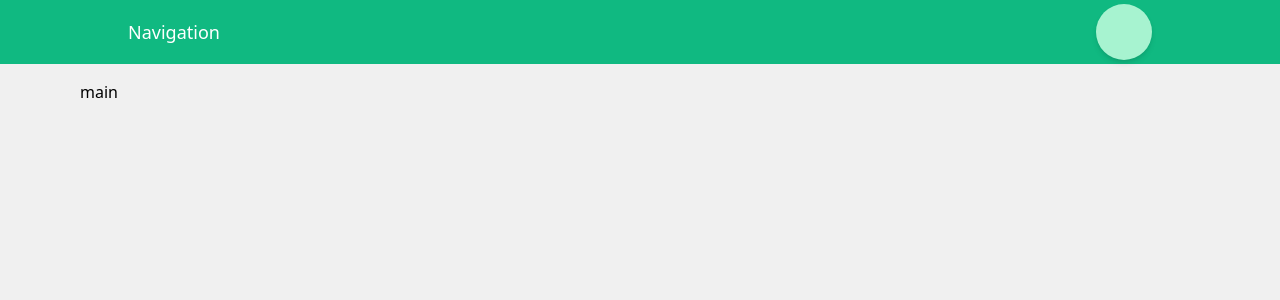
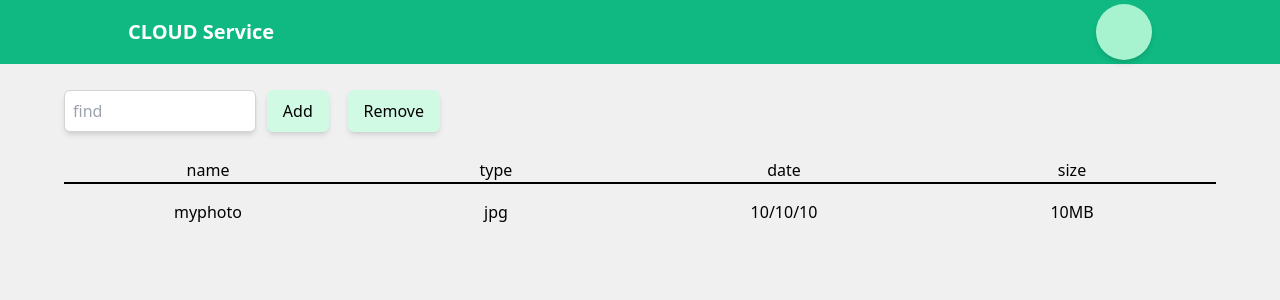
Before and after one commit to hryashik/cloud-v2, a Vue app: page / in a window 1280 px wide. Shown: the top 300 px of the page. Built offline with nearby package versions, Linux system fonts and the light colour scheme; sample sign-in values are in the browser's storage; what vue3-click-away would draw is missing.

Commit message:
create cell

```diff
--- a/src/App.vue
+++ b/src/App.vue
@@ -23,7 +23,7 @@ onBeforeMount(() => {
 
 <template>
    <Header v-if="state.isAuth" />
-   <RouterView class="px-4 py-4 lg:px-20"/>
+   <RouterView class="px-4 py-4 lg:px-16"/>
 </template>
 
 <style>
--- a/src/components/Header.vue
+++ b/src/components/Header.vue
@@ -1,17 +1,27 @@
 <script setup lang="ts">
 import { ref } from "vue";
+import { useStore } from "vuex";
+import { key } from "../store/store";
+
+const { commit } = useStore(key);
 const isActiveMenu = ref(false);
 const root = ref<HTMLUListElement>();
+
+const toggleMenu = () => (isActiveMenu.value = !isActiveMenu.value);
 function clickOnAvatar(event: Event) {
    event.stopPropagation();
-   isActiveMenu.value = true;
+   toggleMenu();
    const handler = (e: MouseEvent) => {
       if (e.target !== root.value) {
          isActiveMenu.value = false;
          document.body.removeEventListener("click", handler);
       }
    };
+
    document.body.addEventListener("click", handler);
+}
+function logout() {
+   commit("logoutUser");
 }
 </script>
 
@@ -20,7 +30,7 @@ function clickOnAvatar(event: Event) {
       <div
          class="mx-auto flex h-full max-w-sm items-center justify-between text-white md:max-w-2xl lg:max-w-5xl">
          <div>
-            <p class="text-lg">Navigation</p>
+            <p class="text-xl font-bold">CLOUD Service</p>
          </div>
          <div>
             <div
@@ -29,10 +39,12 @@ function clickOnAvatar(event: Event) {
                <div
                   class="absolute right-0 top-[56px] h-auto w-36 rounded-md bg-neutral-300"
                   v-show="isActiveMenu">
-                  <ul class="menu text-center text-black" ref="root">
+                  <ul
+                     class="menu select-none text-center text-black"
+                     ref="root">
                      <li>Settings</li>
                      <li>Dashboard</li>
-                     <li>Logout</li>
+                     <li @click="logout">Logout</li>
                   </ul>
                </div>
             </div>
--- a/src/components/ui/MyInput.vue
+++ b/src/components/ui/MyInput.vue
@@ -2,6 +2,7 @@
 const { type, value } = defineProps({
    value: { type: String },
    type: { type: String, required: true },
+   placeholder: String,
 });
 const emit = defineEmits(["changeValue"]);
 function changeValue(e: Event) {
@@ -12,10 +13,11 @@ function changeValue(e: Event) {
 
 <template>
    <input
-      class="mb-2 rounded-md border border-neutral-300 p-2"
+      class="border border-neutral-300 p-2 first-letter:rounded-md"
       :type="type"
       :value="value"
       :id="type"
+      :placeholder="placeholder"
       @change="changeValue"
       autocomplete="false" />
 </template>
--- a/src/pages/main/Main.vue
+++ b/src/pages/main/Main.vue
@@ -1,8 +1,11 @@
 <script setup lang="ts">
+import Tabs from "./components/Tabs.vue";
+import MainBody from "./components/MainBody.vue"
 </script>
 
 <template>
-<div class="">
-   main
-</div>
+   <div>
+      <Tabs />
+      <MainBody />
+   </div>
 </template>
--- /dev/null
+++ b/src/pages/main/components/MainBody.vue
@@ -0,0 +1,27 @@
+<script setup lang="ts">
+import { ref } from "vue";
+import { FileType } from "../../../types/file.ts";
+import StringOfTable from "./StringOfTable.vue";
+
+const files = ref<FileType[]>([
+   { name: "myphoto", date: "10/10/10", size: "10MB", type: "jpg" },
+]);
+</script>
+
+<template v-if="files">
+   <div class="mt-4">
+      <StringOfTable
+         class="border-b-2 mb-4 border-black"
+         v-if="files"
+         :name="'name'"
+         :date="'date'"
+         :size="'size'"
+         :type="'type'" />
+      <StringOfTable
+         v-for="element of files"
+         :name="element.name"
+         :date="element.date"
+         :size="element.size"
+         :type="element.type" />
+   </div>
+</template>
--- /dev/null
+++ b/src/pages/main/components/StringOfTable.vue
@@ -0,0 +1,29 @@
+<script setup lang="ts">
+const { name, type, date, size } = defineProps<{
+   name: string;
+   type: string;
+   date: string;
+   size: string;
+}>();
+</script>
+
+<template>
+   <div class="grid select-none grid-cols-4 justify-items-center">
+      <div>
+         {{ name }}
+      </div>
+      <div>
+         {{ type }}
+      </div>
+      <div>
+         {{ date }}
+      </div>
+      <div>
+         {{ size }}
+      </div>
+   </div>
+</template>
+
+<style scoped>
+
+</style>
--- /dev/null
+++ b/src/pages/main/components/Tabs.vue
@@ -0,0 +1,26 @@
+<script setup lang="ts">
+import MyInput from "../../../components/ui/MyInput.vue";
+</script>
+
+<template>
+   <div class="tab__menu flex w-96 justify-between">
+      <MyInput class="w-1/2 rounded-md shadow-md" :type="'text'" :placeholder="'find'"/>
+      <button
+         class="mx-2 rounded-md bg-emerald-100 px-4 transition-colors hover:bg-emerald-200 active:bg-emerald-300 shadow-md">
+         Add
+      </button>
+      <button
+         class="mx-2 rounded-md bg-emerald-100 px-4 transition-colors hover:bg-emerald-200 active:bg-emerald-300 shadow-md">
+         Remove
+      </button>
+   </div>
+</template>
+
+<style scope>
+.tab__menu {
+   padding: 10px 0;
+}
+button {
+   color: black;
+}
+</style>
--- a/src/store/store.ts
+++ b/src/store/store.ts
@@ -27,5 +27,9 @@ export const store = createStore<State>({
          };
          state.isAuth = true;
       },
+      logoutUser(state) {
+         state.isAuth = false;
+         state.user = undefined;
+      },
    },
 });
--- /dev/null
+++ b/src/types/file.ts
@@ -0,0 +1,6 @@
+export type FileType = {
+   name: string,
+   type: string,
+   size: string,
+   date: string
+}
```
